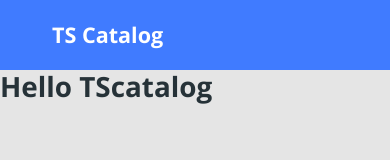
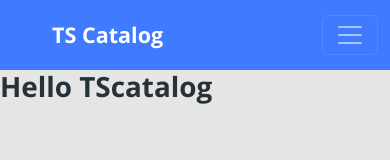
Before and after one commit to T-G0nc4lv3s/bds01-reactjs, a React (Create React App) app in the folder frontweb/: page / in a window 390 px wide. Shown: the top 160 px of the page. Built offline with nearby package versions, Linux system fonts and the light colour scheme.

Commit message:
Navbar hamburger menu

```diff
--- a/frontweb/src/components/Navbar/index.tsx
+++ b/frontweb/src/components/Navbar/index.tsx
@@ -1,18 +1,33 @@
-
 import './styles.css';
+import 'bootstrap/js/src/collapse.js';
 
 const Navbar = () => {
   return (
     <>
-      <nav className="navbar navbar-expand-md bg-primary main-nav">
+      <nav className="navbar navbar-expand-md navbar-dark bg-primary main-nav">
         <div className="container-fluid">
           <a href="link" className="nav-log-text">
             <h4>TS Catalog</h4>
           </a>
-          <div className="collapse navbar-collapse">
+
+          <button
+            className="navbar-toggler"
+            type="button"
+            data-bs-toggle="collapse"
+            data-bs-target="#tscatalog-navbar"
+            aria-controls="dscatalog-navbar"
+            aria-expanded="false"
+            aria-label="Toggle navigation"
+          >
+            <span className="navbar-toggler-icon"></span>
+          </button>
+
+          <div className="collapse navbar-collapse" id="tscatalog-navbar">
             <ul className="navbar-nav offset-md-2 main-menu">
               <li>
-                <a href="link" className="active">HOME</a>
+                <a href="link" className="active">
+                  HOME
+                </a>
               </li>
               <li>
                 <a href="link">CATÁLOGO</a>
--- a/frontweb/src/components/Navbar/styles.css
+++ b/frontweb/src/components/Navbar/styles.css
@@ -23,6 +23,6 @@
 }
 
 .main-nav{
-    height: 70px;
+    min-height: 70px;
     padding-left: 40px;
 }
```
